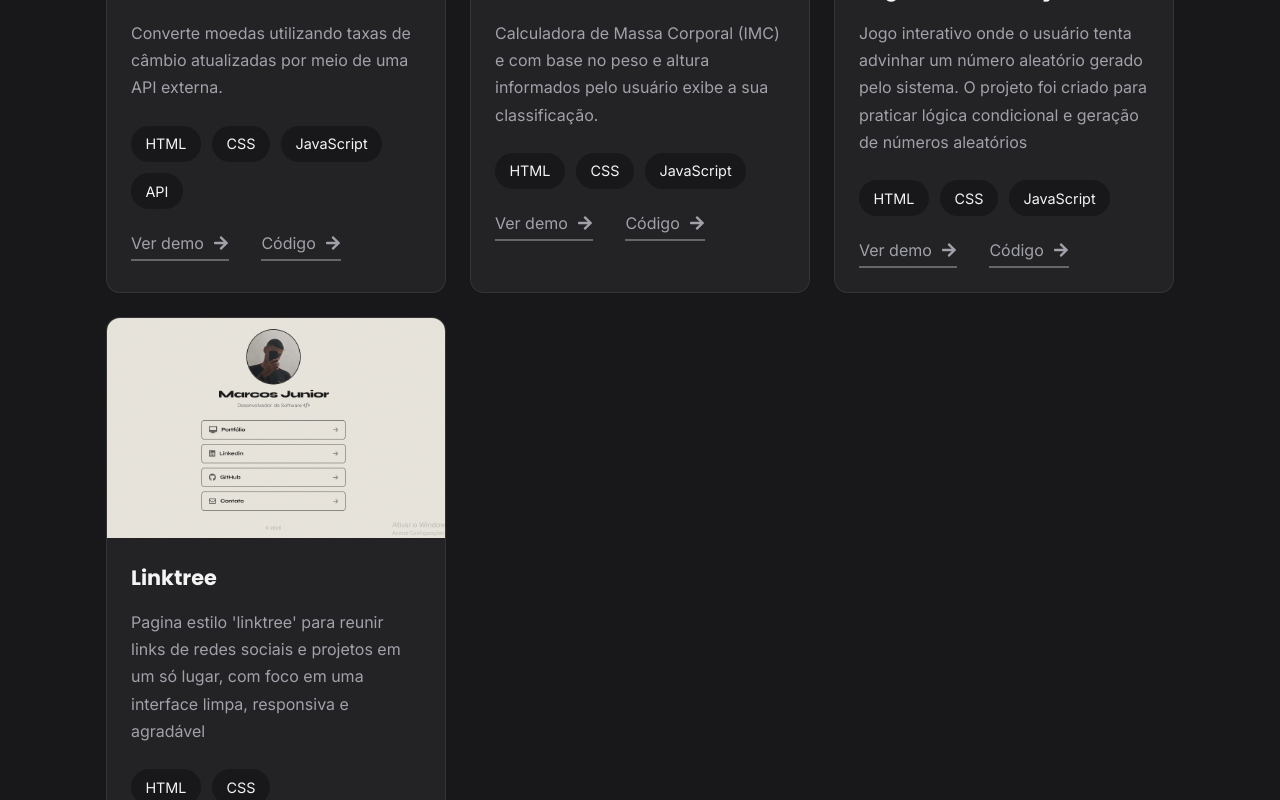
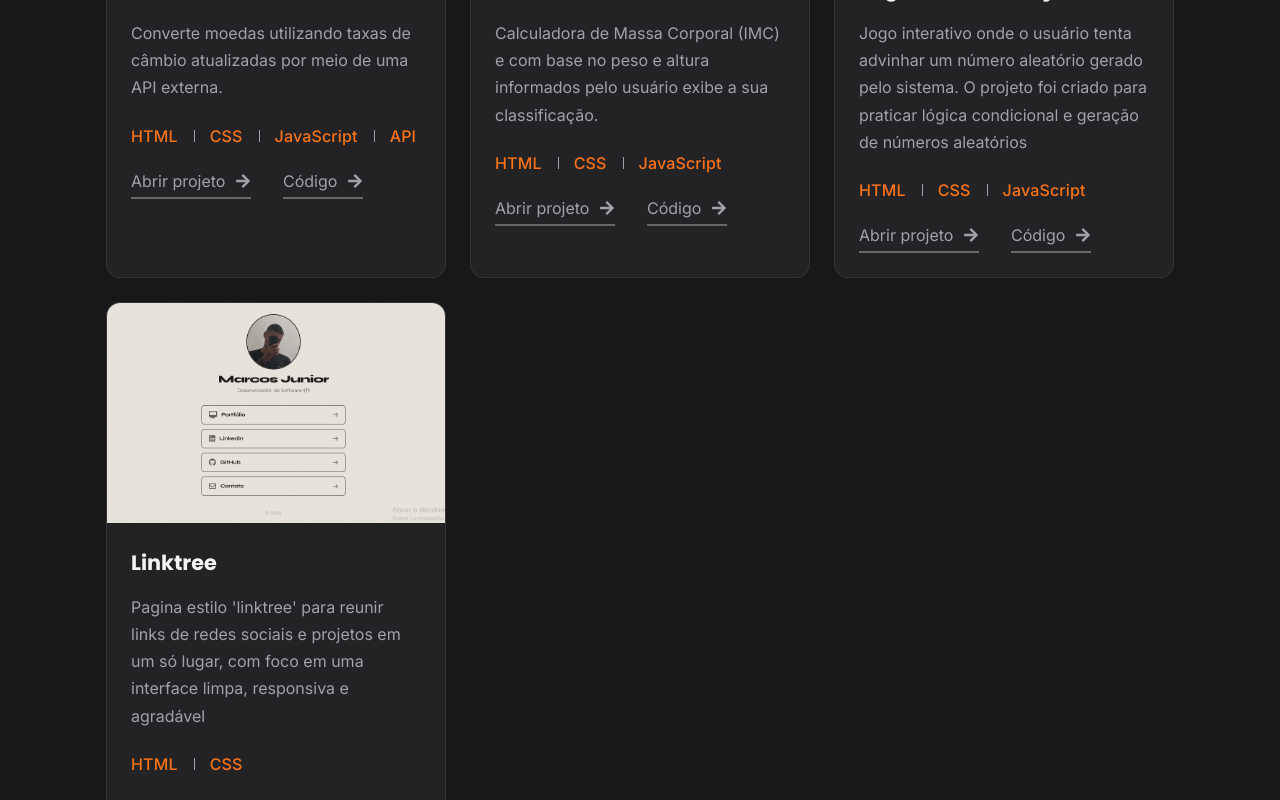
Before and after one commit to marcoshjunior/Meu-Portifolio-React, a React (Vite) app in the folder portifolio-react/: page / in a window 1280 px wide. Shown: the part 1880-2680 px from the top of the page. Built offline with nearby package versions, Linux system fonts and the light colour scheme.

Commit message:
mudando as stacks dos projetos

```diff
--- a/portifolio-react/src/components/ProjectCard/ProjectCard.jsx
+++ b/portifolio-react/src/components/ProjectCard/ProjectCard.jsx
@@ -16,12 +16,16 @@ export default function ProjectCard({ project }) {
         <p>{project.description}</p>
         <div className={styles.stack}>
           {project.stack.map((item) => (
-            <span key={item}>{item}</span>
+            <div className={styles.stack_item}>
+              <span key={item} className={styles.stack_label}>
+                {item}
+              </span>
+            </div>
           ))}
         </div>
         <div className={styles.actions}>
           <ButtonTertiary
-            texto={"Ver demo"}
+            texto={"Abrir projeto"}
             href={project.demo}
             target="_blank"
             rel="noreferrer"
--- a/portifolio-react/src/components/ProjectCard/ProjectCard.module.css
+++ b/portifolio-react/src/components/ProjectCard/ProjectCard.module.css
@@ -44,15 +44,32 @@
 
 .stack {
   display: flex;
-  flex-wrap: wrap;
-  gap: 0.7rem;
-  margin-bottom: 1.5rem;
+  align-items: center;
+  gap: 0;
+  margin-bottom: 25px;
 }
-.stack span {
-  background: var(--bg);
-  padding: 0.6rem 0.9rem;
-  border-radius: 999px;
-  font-size: 0.9rem;
+.stack_item {
+  padding: 0 1rem;
+  position: relative;
+}
+.stack_item:first-child {
+  padding-left: 0;
+}
+.stack_item + .stack_item::before {
+  content: "";
+  position: absolute;
+  left: 0;
+  top: 50%;
+  transform: translateY(-50%);
+  width: 1px;
+  height: 12px;
+  background: var(--text-second);
+}
+.stack_item .stack_label {
+  font-weight: 500;
+  color: var(--primary);
+  letter-spacing: 0.01em;
+  white-space: nowrap;
 }
 
 .actions {
```
